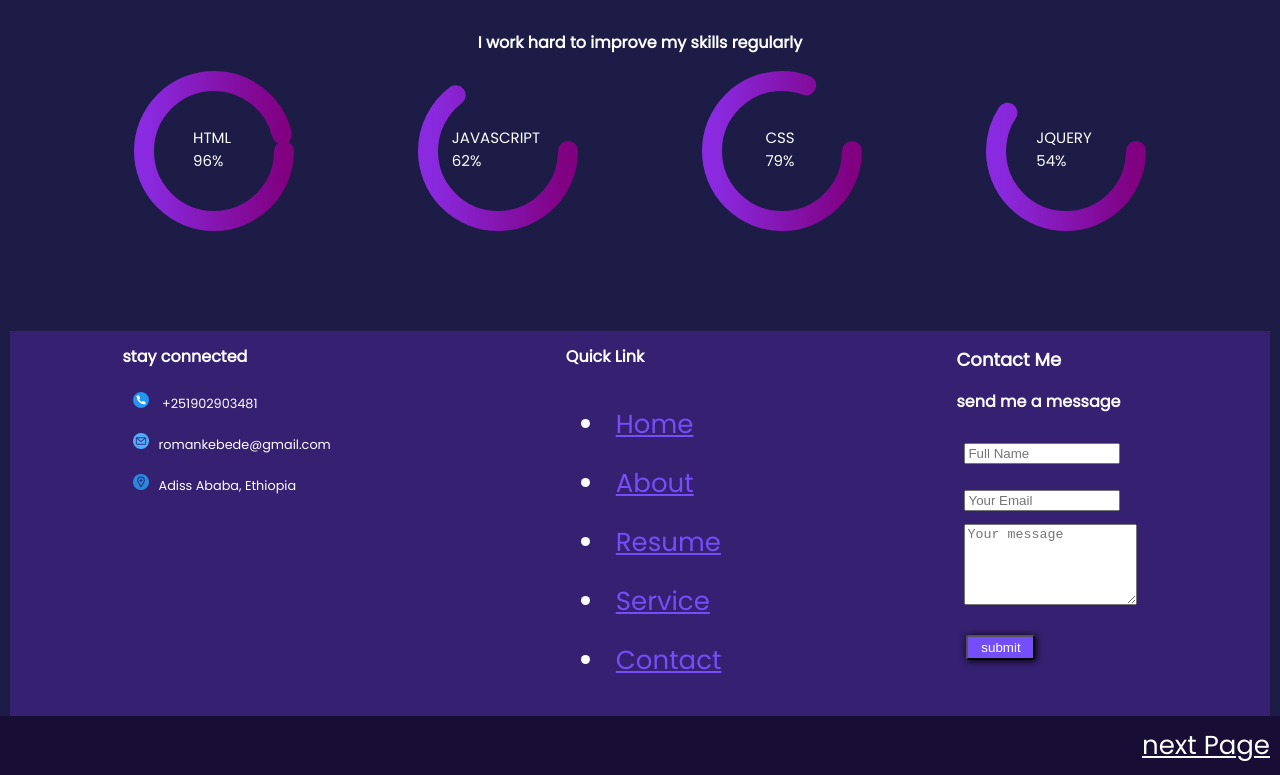
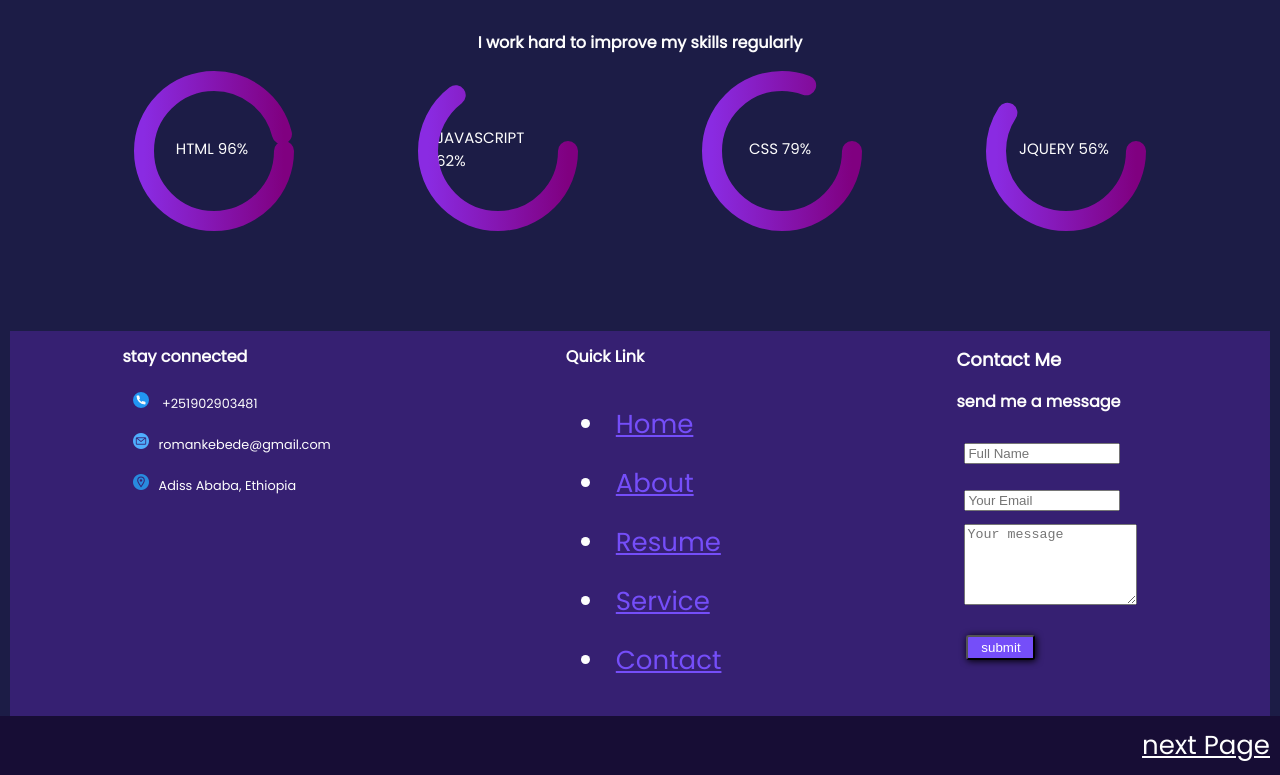
Before and after one commit to Roman0290/UGR-0448-14, a plain HTML site: page src/home.html in a window 1280 px wide. Shown: the part 2000-2775 px from the top of the page. Drawn offline with Linux system fonts and the light colour scheme.

Commit message:
javascript

```diff
--- /dev/null
+++ b/src/Js/index.js
@@ -0,0 +1,66 @@
+let number = document.getElementById("number");
+let number1 = document.getElementById("number1");
+let number2 = document.getElementById("number2");
+let number3 = document.getElementById("number3");
+
+let counter = 0;
+let counter1 = 0;
+let counter2 = 0;
+let counter3 = 0;
+
+function updateNumber() {
+  if (counter <= 96) {
+    number.innerHTML = "HTML " + counter + "%";
+    counter++;
+  }
+}
+
+function updateNumber1() {
+  if (counter1 <= 62) {
+    number1.innerHTML = "JAVASCRIPT " + counter1 + "%";
+    counter1++;
+  }
+}
+
+function updateNumber2() {
+  if (counter2 <= 79) {
+    number2.innerHTML = "CSS " + counter2 + "%";
+    counter2++;
+  }
+}
+
+function updateNumber3() {
+  if (counter3 <= 56) {
+    number3.innerHTML = "JQUERY " + counter3 + "%";
+    counter3++;
+  }
+}
+
+setInterval(updateNumber, 20);
+setInterval(updateNumber1, 20);
+setInterval(updateNumber2, 20);
+setInterval(updateNumber3, 20);
+
+// contact-page
+// Function to handle form submission
+function handleSubmit(event) {
+    event.preventDefault(); // Prevent form submission from refreshing the page
+
+    // Get the values from the form inputs
+    const fullName = document.getElementById("full-name").value;
+    const email = document.getElementById("email").value;
+    const message = document.getElementById("message").value;
+
+    // Perform any necessary validation or processing of the form data
+    // ...
+
+    // Display a success message
+    alert("Form submitted successfully!");
+
+    // Reset the form
+    document.getElementById("contact-form").reset();
+  }
+
+  // Attach event listener to the form submit button
+  const submitButton = document.getElementById("submit-button");
+  submitButton.addEventListener("click", handleSubmit);
--- a/src/home.html
+++ b/src/home.html
@@ -64,7 +64,7 @@
             <div class="skill">
                 <div class="outer">
                     <div class="inner">
-                        <div class="number">HTML <br>96%</div>
+                        <div class="number" id="number" ></div>
                     </div>
                 </div>
                 <svg id="html" xmlns="http://www.w3.org/2000/svg" version="1.1" width="160px" height="160px">
@@ -82,7 +82,7 @@
             <div class="skill">
                 <div class="outer">
                     <div class="inner">
-                        <div class="number">JAVASCRIPT <br>62%</div>
+                        <div class="number" id="number1" ></div>
                     </div>
                 </div>
                 <svg id="javascript"  xmlns="http://www.w3.org/2000/svg" version="1.1" width="160px" height="160px">
@@ -101,7 +101,7 @@
             <div class="skill">
                 <div class="outer">
                     <div class="inner">
-                        <div class="number">CSS <br>79%</div>
+                        <div class="number" id="number2" ></div>
                     </div>
                 </div>
                 <svg id="css"  xmlns="http://www.w3.org/2000/svg" version="1.1" width="160px" height="160px">
@@ -118,7 +118,7 @@
             <div class="skill">
                 <div class="outer">
                     <div class="inner">
-                        <div class="number">JQUERY <br>54%</div>
+                        <div class="number" id="number3" ></div>
                     </div>
                 </div>
                 <svg id="jquery"  xmlns="http://www.w3.org/2000/svg" version="1.1" width="160px" height="160px">
@@ -172,5 +172,6 @@
     <footer class="footer">
         <a href="about.html">next Page</a>
     </footer>
+    <script src="Js/index.js"></script>
 </body>
 </html>
```
Also changed, not shown: src/about.html (+3 -0 lines), src/contact.html (+6 -5 lines), src/resume.html (+1 -0 lines), src/service.html (+1 -0 lines).
